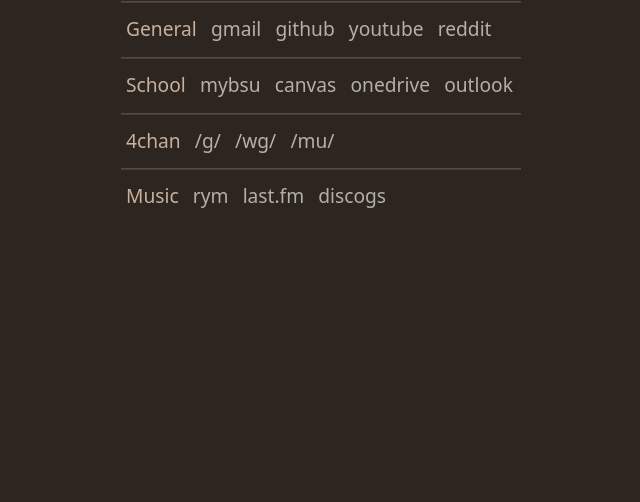
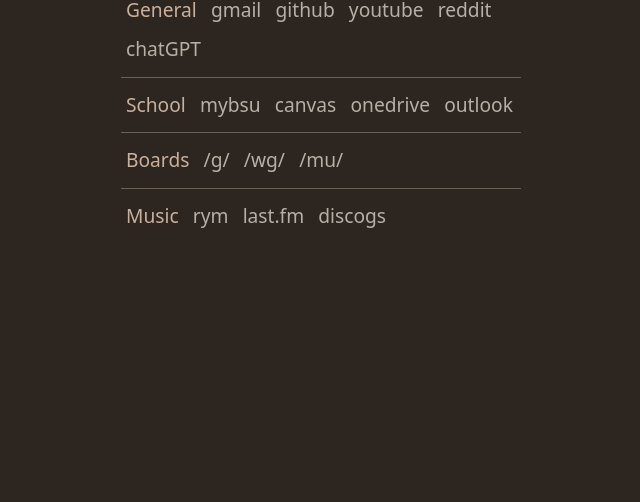
Before and after one commit to pfled/pfled.github.io, a plain HTML site: page index.html in a window 1280 px wide. Shown: the part 298-800 px from the top of the page, without its empty margins (319-959 px from the left). Drawn offline with Linux system fonts and the light colour scheme.

Commit message:
auto commit

```diff
--- a/index.html
+++ b/index.html
@@ -25,6 +25,7 @@
                 <li><a href="https://github.com/">github</a></li>
                 <li><a href="https://www.youtube.com/">youtube</a></li>
                 <li><a href="https://www.reddit.com/">reddit</a></li>
+                <li><a href="https://chat.openai.com/">chatGPT</a></li>
             </ul>
             <hr>
             <ul>
@@ -36,7 +37,7 @@
             </ul>
             <hr>
             <ul>
-                <li>4chan</li>
+                <li>Boards</li>
                 <li><a href="https://4chan.org/g/">/g/</a></li>
                 <li><a href="https://4chan.org/wg/">/wg/</a></li>
                 <li><a href="https://4chan.org/mu/">/mu/</a></li>
```
